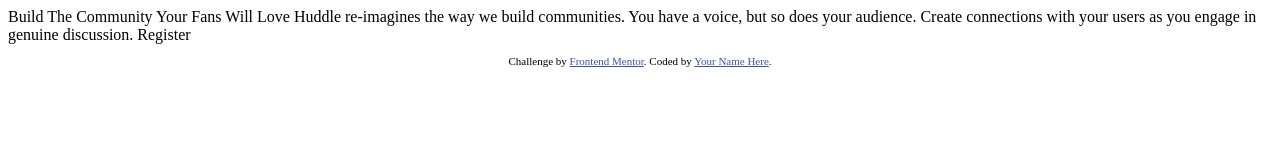
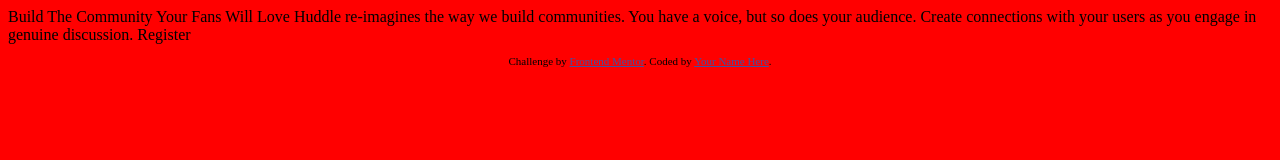
Before and after one commit to steevenU1/Huddle, a plain HTML site: page index.html in a window 1280 px wide. Drawn offline with Linux system fonts and the light colour scheme.

Commit message:
Creando archivo sass

```diff
--- a/index.html
+++ b/index.html
@@ -1,10 +1,11 @@
 <!DOCTYPE html>
-<html lang="en">
+<html lang="es">
 <head>
   <meta charset="UTF-8">
   <meta name="viewport" content="width=device-width, initial-scale=1.0"> <!-- displays site properly based on user's device -->
 
   <link rel="icon" type="image/png" sizes="32x32" href="./images/favicon-32x32.png">
+  <link rel="stylesheet" href="./css/main.css">
 
   <title>Frontend Mentor | Huddle landing page with single introductory section</title>
 
--- /dev/null
+++ b/scss/main.scss
@@ -0,0 +1,3 @@
+html{
+    background-color: red;
+}
```
Also changed, not shown: css/main.css (added), 1 other file.
